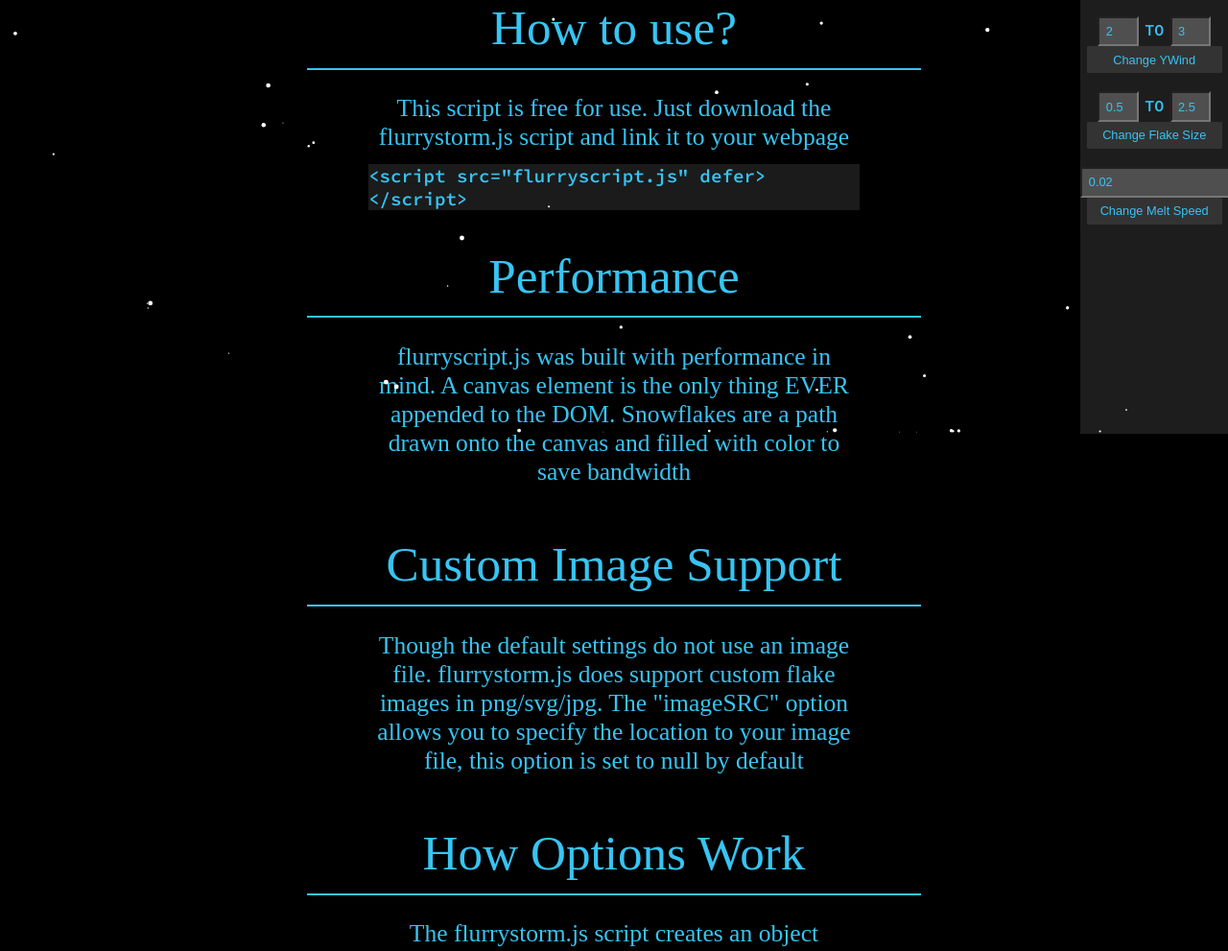
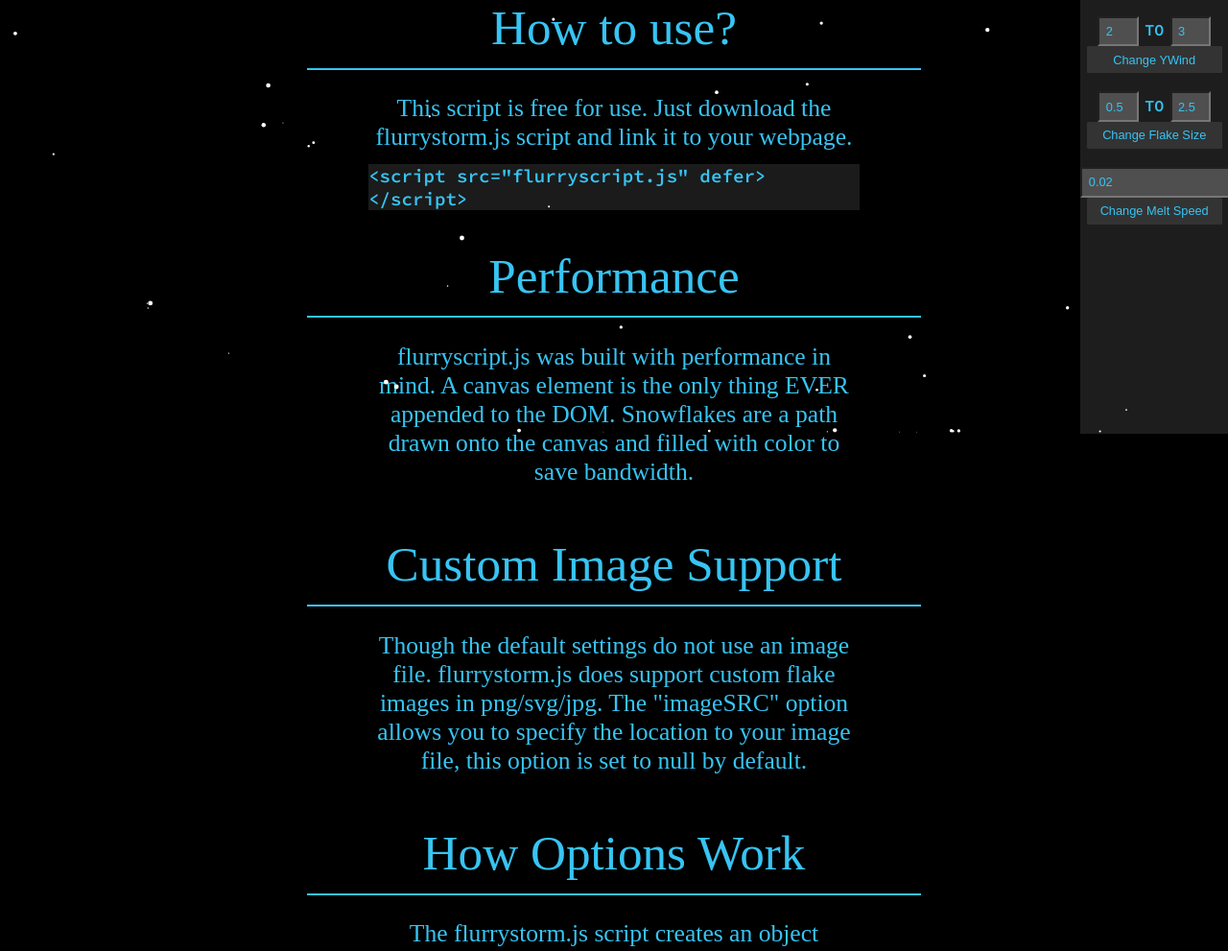
Before and after one commit to wbojczuk/flurrystorm, a plain HTML site: page index.html in a window 1280 px wide. Shown: the part 348-1339 px from the top of the page at 96% size. Drawn offline with Linux system fonts and the light colour scheme.

Commit message:
For the site

```diff
--- a/index.html
+++ b/index.html
@@ -17,16 +17,16 @@
 
         <div class="title">How to use?</div>
         <div class="center"><div class="seperator"></div></div>
-        <div class="center"><div class="text">This script is free for use. Just download the flurrystorm.js script and link it to your webpage</div></div>
+        <div class="center"><div class="text">This script is free for use. Just download the flurrystorm.js script and link it to your webpage.</div></div>
         <div class="center"><div class="code" id="code1"></div></div>
 
         <div class="title">Performance</div>
         <div class="center"><div class="seperator"></div></div>
-        <div class="center"><div class="text">flurryscript.js was built with performance in mind. A canvas element is the only thing EVER appended to the DOM. Snowflakes are a path drawn onto the canvas and filled with color to save bandwidth</div></div>
+        <div class="center"><div class="text">flurryscript.js was built with performance in mind. A canvas element is the only thing EVER appended to the DOM. Snowflakes are a path drawn onto the canvas and filled with color to save bandwidth.</div></div>
 
         <div class="title">Custom Image Support</div>
         <div class="center"><div class="seperator"></div></div>
-        <div class="center"><div class="text">Though the default settings do not use an image file. flurrystorm.js does support custom flake images in png/svg/jpg. The "imageSRC" option allows you to specify the location to your image file, this option is set to null by default</div></div>
+        <div class="center"><div class="text">Though the default settings do not use an image file. flurrystorm.js does support custom flake images in png/svg/jpg. The "imageSRC" option allows you to specify the location to your image file, this option is set to null by default.</div></div>
 
         <div class="title">How Options Work</div>
         <div class="center"><div class="seperator"></div></div>
```
